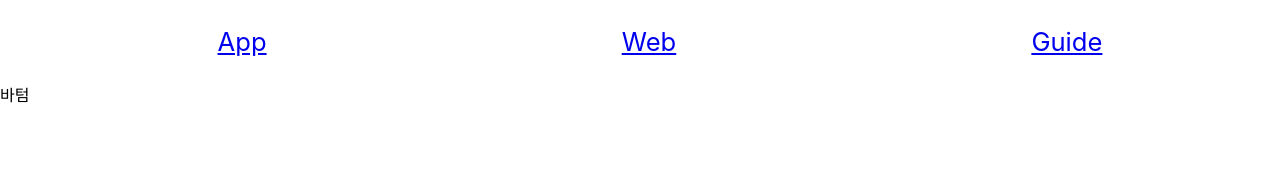
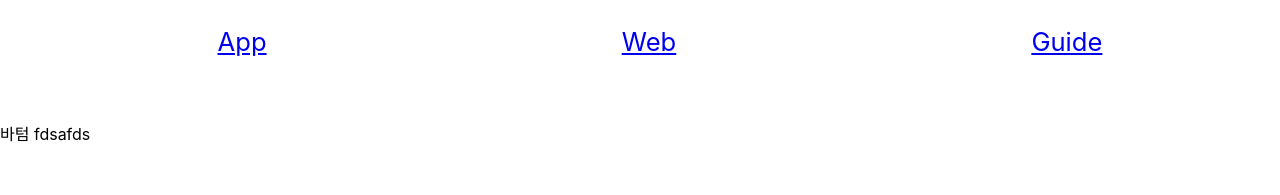
Before and after one commit to Capstone-Bubba/Bubba, a React (Create React App) app in the folder Client/: page /about_b in a window 1280 px wide. Shown: the top 195 px of the page. Built offline with nearby package versions, Linux system fonts and the light colour scheme.

Commit message:
Create Router Component

```diff
--- a/Client/src/App.tsx
+++ b/Client/src/App.tsx
@@ -1,12 +1,7 @@
 import React from 'react'
 import styled from 'styled-components'
 import './App.css';
-import About_T from './Page/About/About_T'
-import About_M from './Page/About/About_M';
-import About_B from './Page/About/About_B';
-import About_list from './Component/About/About_list';
-import { BrowserRouter, Routes, Route } from 'react-router-dom'
-import Main from './Page/Main/Main';
+import Router from './routes';
 
 const Button = styled.img`
 width: 200px;
@@ -16,17 +11,8 @@ height:60px;
 function App() {
   return (
     <div>
-      <BrowserRouter>
-        <About_list />
-        <Routes>
-          <Route path='/about_t' element={<About_T />} />
-          <Route path='/about_m' element={<About_M />} />
-          <Route path='/about_b' element={<About_B />} />
-          <Route path='/main' element={<Main/>}/>
-        </Routes>
-      </BrowserRouter>
+      <Router />
     </div>
   )
 }
-
 export default App
--- a/Client/src/Component/About/About_list.tsx
+++ b/Client/src/Component/About/AboutLayout.tsx
@@ -1,6 +1,6 @@
 import React from 'react'
 import styled from 'styled-components'
-import { Link } from 'react-router-dom'
+import { Link, Outlet } from 'react-router-dom'
 
 const List = styled.ul`
 display:flex;
@@ -18,7 +18,7 @@ function About_list() {
         <div>
             <List>
                 <ListItem>
-               <Link to='/about_t'>App</Link>
+               <Link to='/'>App</Link>
                 </ListItem>
                 <ListItem>
             <Link to='/about_m'>Web</Link>
@@ -27,6 +27,7 @@ function About_list() {
                 <Link to='/about_b'>Guide</Link>
                 </ListItem>
             </List>
+            <Outlet/>
         </div>
     )
 }
--- a/Client/src/Component/About/MainLayout.tsx
+++ b/Client/src/Component/About/MainLayout.tsx
@@ -1,6 +1,5 @@
 import React from 'react'
 import styled from 'styled-components'
-import About_list from './About_list';
 import imgA from '../../images/main1.png'
 
 const Layout = styled.img`
@@ -11,7 +10,6 @@ const Layout = styled.img`
 function MainLayout() {
   return (
     <div>
-      <About_list />
       <Layout>
 
       </Layout>
--- a/Client/src/Component/Login/Google.tsx
+++ b/Client/src/Component/Login/Google.tsx
@@ -3,7 +3,7 @@ import React from 'react'
 function Google() {
   return (
     <div>
-      <a href="http://localhost:3000/auth/google">fdsafsda</a>
+      <a href="http://localhost:8000/auth/google">GoogleLogin</a>
     </div>
   )
 }
--- a/Client/src/Page/About/About_B.tsx
+++ b/Client/src/Page/About/About_B.tsx
@@ -2,8 +2,9 @@ import React from 'react'
 
 function About_B() {
   return (
-    <div>
+    <div style={{marginTop: "5%"}}>
       바텀
+      fdsafds
     </div>
   )
 }
--- a/Client/src/Page/About/About_T.tsx
+++ b/Client/src/Page/About/About_T.tsx
@@ -1,6 +1,4 @@
 import React from 'react'
-import MainLayout from '../../Component/About/MainLayout'
-import About_list from '../../Component/About/About_list'
 import imgA from '../../images/main_1.png'
 import styled from 'styled-components'
 interface animation{
--- /dev/null
+++ b/Client/src/routes.tsx
@@ -0,0 +1,27 @@
+import { useRoutes } from "react-router-dom";
+import About_T from "./Page/About/About_T"
+import About_M from "./Page/About/About_M";
+import About_B from "./Page/About/About_B";
+import AboutLayout from "./Component/About/AboutLayout"
+import Main from "./Page/Main/Main";
+
+export default function Router() {
+  let element = useRoutes([
+    {
+        element: <AboutLayout />,
+      children: [
+        { path: "/", element: <About_T /> },
+        { path: "about_m", element: <About_M /> },
+        { path: "about_b", element: <About_B /> }
+      ]
+    },
+    {
+        // element: <MainLayout />,
+        children: [
+            { path: "home", element: <Main /> },
+        ],
+    },
+  ]);
+
+  return element;
+}
```
Also changed, not shown: Client/src/index.tsx (+6 -1 lines), Client/src/setupProxy.js (added, +11 -0 lines).
